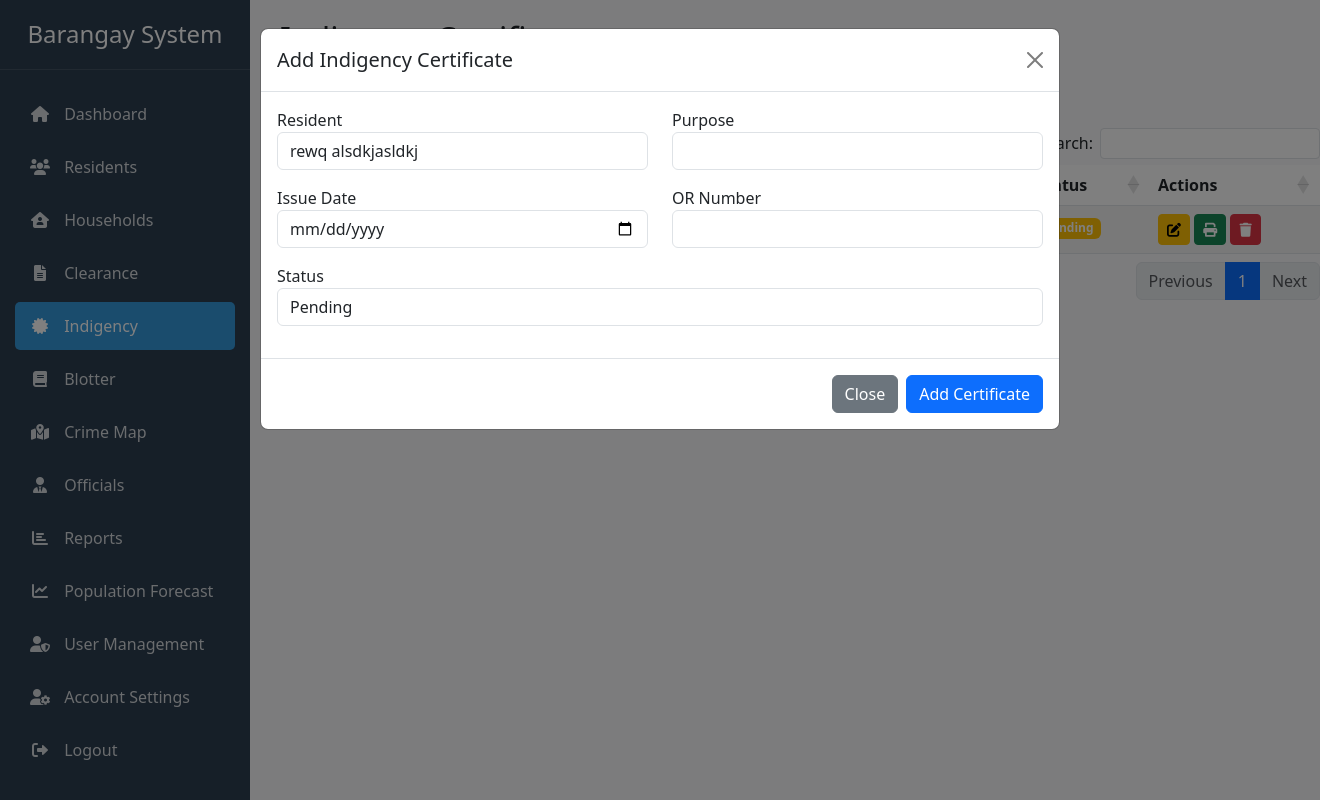
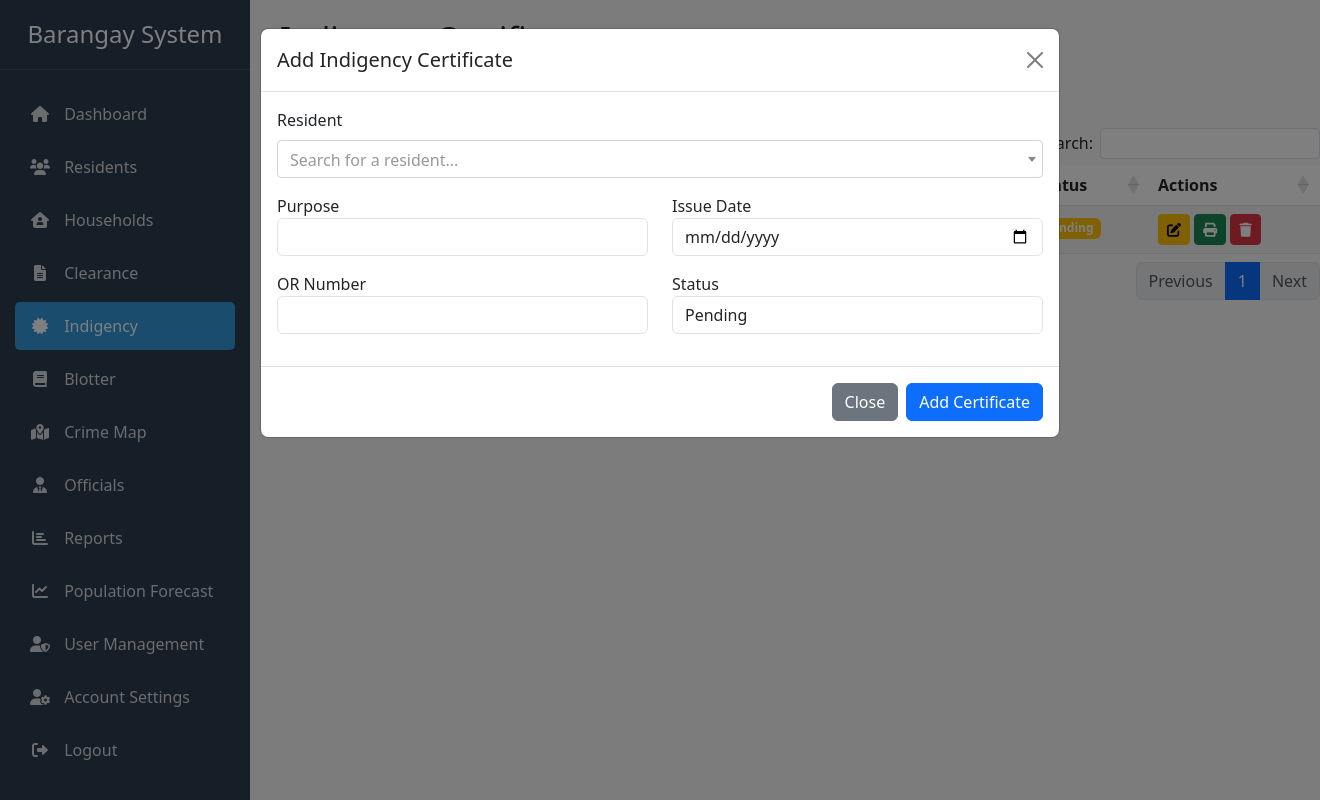
Before and after one commit to Shiro2602/BarangaySystem, a PHP site: page /indigency.php in a window 1320 px wide, after a click on "Request Indigency". Run offline with PHP 8.4, Linux system fonts and the light colour scheme; a user stored in the database is signed in; data comes from the database, SQL or seed files in the repository; some libraries are stand-ins or nearby versions.

Commit message:
added search function in the indigency modal

```diff
--- a/indigency.php
+++ b/indigency.php
@@ -67,6 +67,7 @@ $residents = $residents_result->fetch_all(MYSQLI_ASSOC);
     <title>Indigency Certificates - Barangay Management System</title>
     <link href="https://cdn.jsdelivr.net/npm/bootstrap@5.3.0/dist/css/bootstrap.min.css" rel="stylesheet">
     <link href="https://cdnjs.cloudflare.com/ajax/libs/font-awesome/6.0.0/css/all.min.css" rel="stylesheet">
+    <link href="https://cdn.jsdelivr.net/npm/select2@4.1.0-rc.0/dist/css/select2.min.css" rel="stylesheet" />
     <link href="https://cdn.datatables.net/1.11.5/css/dataTables.bootstrap5.min.css" rel="stylesheet">
     <link href="css/print.css" rel="stylesheet">
     <style>
@@ -102,6 +103,26 @@ $residents = $residents_result->fetch_all(MYSQLI_ASSOC);
             .no-print {
                 display: none;
             }
+        }
+        /* Select2 Custom Styles */
+        .select2-container--default .select2-selection--single {
+            height: 38px;
+            border: 1px solid #ced4da;
+            border-radius: 0.25rem;
+        }
+        .select2-container--default .select2-selection--single .select2-selection__rendered {
+            line-height: 38px;
+            padding-left: 12px;
+        }
+        .select2-container--default .select2-selection--single .select2-selection__arrow {
+            height: 36px;
+        }
+        .select2-dropdown {
+            border: 1px solid #ced4da;
+        }
+        .select2-search--dropdown .select2-search__field {
+            padding: 8px;
+            border: 1px solid #ced4da;
         }
     </style>
 </head>
@@ -178,37 +199,38 @@ $residents = $residents_result->fetch_all(MYSQLI_ASSOC);
                 </div>
                 <form method="POST">
                     <div class="modal-body">
-                        <div class="row mb-3">
-                            <div class="col-md-6">
-                                <label>Resident</label>
-                                <select name="resident_id" class="form-control" required>
+                        <div class="mb-3">
+                            <label for="resident_id" class="form-label">Resident</label>
+                            <select class="form-select select2-residents" id="resident_id" name="resident_id" required style="width: 100%;">
+                                <option value="">Select Resident</option>
                                 <?php foreach ($residents as $resident): ?>
                                     <option value="<?= $resident['id'] ?>"><?= $resident['full_name'] ?></option>
                                 <?php endforeach; ?>
                             </select>
                         </div>
+                        <div class="row mb-3">
                             <div class="col-md-6">
                                 <label>Purpose</label>
                                 <input type="text" name="purpose" class="form-control" required>
                             </div>
-                        </div>
-                        <div class="row mb-3">
                             <div class="col-md-6">
                                 <label>Issue Date</label>
                                 <input type="date" name="issue_date" class="form-control" required>
                             </div>
+                        </div>
+                        <div class="row mb-3">
                             <div class="col-md-6">
                                 <label>OR Number</label>
                                 <input type="text" name="or_number" class="form-control" required>
                             </div>
-                        </div>
-                        <div class="mb-3">
+                            <div class="col-md-6">
                                 <label>Status</label>
                                 <select name="status" class="form-control" required>
                                     <option value="Pending">Pending</option>
                                     <option value="Approved">Approved</option>
                                     <option value="Rejected">Rejected</option>
                                 </select>
+                            </div>
                         </div>
                     </div>
                     <div class="modal-footer">
@@ -329,9 +351,23 @@ $residents = $residents_result->fetch_all(MYSQLI_ASSOC);
     <script src="https://code.jquery.com/jquery-3.6.0.min.js"></script>
     <script src="https://cdn.datatables.net/1.11.5/js/jquery.dataTables.min.js"></script>
     <script src="https://cdn.datatables.net/1.11.5/js/dataTables.bootstrap5.min.js"></script>
+    <script src="https://cdn.jsdelivr.net/npm/select2@4.1.0-rc.0/dist/js/select2.min.js"></script>
     <script>
         $(document).ready(function() {
             $('#indigencyTable').DataTable();
+
+            // Initialize Select2 for resident dropdown
+            $('.select2-residents').select2({
+                dropdownParent: $('#addIndigencyModal'),
+                placeholder: 'Search for a resident...',
+                allowClear: true,
+                width: '100%'
+            });
+
+            // Reset Select2 when modal is closed
+            $('#addIndigencyModal').on('hidden.bs.modal', function () {
+                $('.select2-residents').val(null).trigger('change');
+            });
 
             $('.edit-indigency').click(function() {
                 var id = $(this).data('id');
```
Lines whose indentation alone changed are shown as unchanged.
